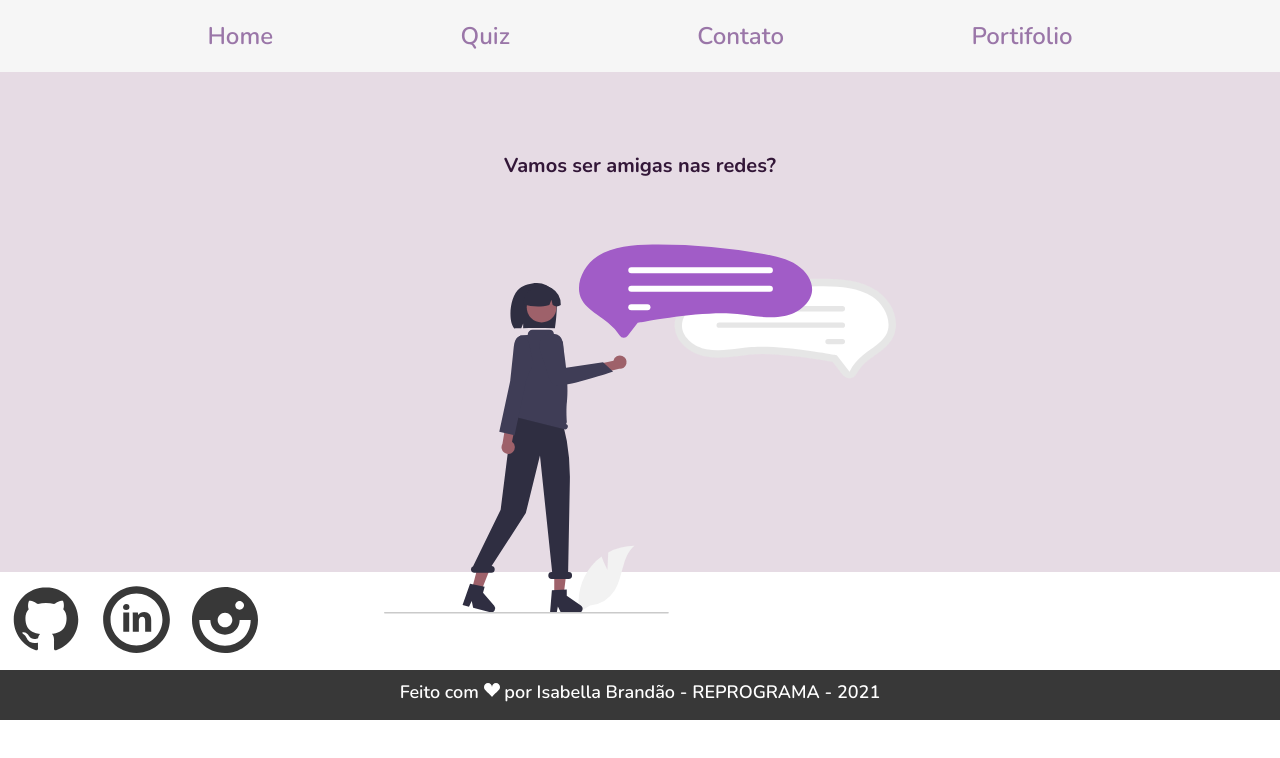
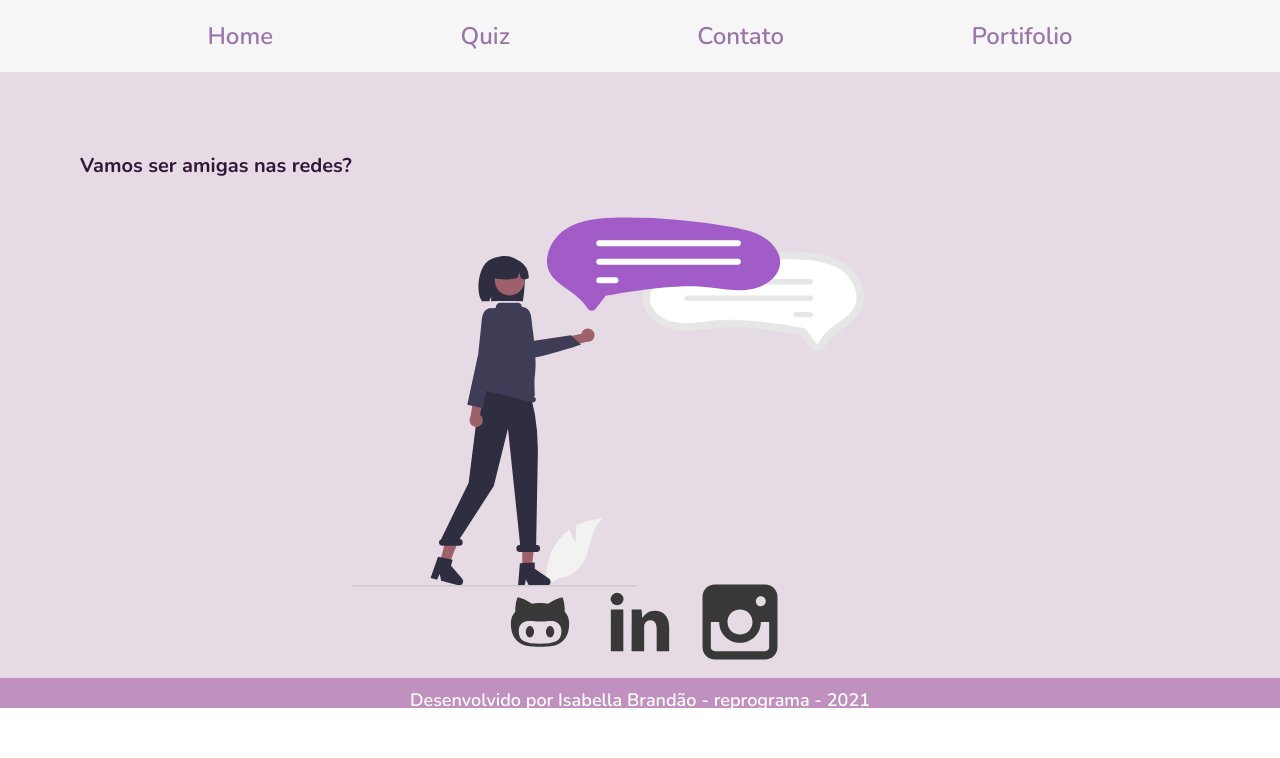
Before and after one commit to bellabrandoni/quizdasprincesas, a React (Create React App) app: page /contato in a window 1280 px wide. Shown: the top 758 px of the page. Built offline with nearby package versions, Linux system fonts and the light colour scheme.

Commit message:
novas atualizacoes

```diff
--- a/public/index.html
+++ b/public/index.html
@@ -8,7 +8,7 @@
       name="description"
       content="Web site created using create-react-app"
     />
-    <title>Site da Isa</title>
+    <title>Quiz das princesas</title>
     <link rel="preconnect" href="https://fonts.googleapis.com">
     <link rel="preconnect" href="https://fonts.gstatic.com" crossorigin>
     <link href="https://fonts.googleapis.com/css2?family=Nunito:wght@600;700;800;900&display=swap" rel="stylesheet">
--- a/src/components/Footer/Footer.jsx
+++ b/src/components/Footer/Footer.jsx
@@ -4,7 +4,7 @@ import './footer.style.css'
 const Footer = () => {
   return(
     <div className="footer">
-      <span>Feito com <BsFillSuitHeartFill size={16} color="#fff"/> por Isabella Brandão - REPROGRAMA { } - 2021</span>
+      <span>Desenvolvido por Isabella Brandão - reprograma - 2021</span>
     </div>
   )
 }
--- a/src/components/Footer/footer.style.css
+++ b/src/components/Footer/footer.style.css
@@ -1,8 +1,8 @@
 .footer {
-    background-color: rgb(56, 56, 56);
+    background-color: #c091be;
     color: white;
     text-align: center;
-    height: 50px;
+    height: 30px;
     left: 0;
     bottom: 0;
     width: 100%;
--- a/src/components/Header/header.styles.css
+++ b/src/components/Header/header.styles.css
@@ -2,9 +2,12 @@
     padding: 80px;
     text-align: center;
     color: rgb(51, 23, 56);
+    width: 100%;
+    min-width: 800px;
     background-color: #e6dbe4;
     background-size: cover;
     height: 500px;
+    display: flex;
   }
 
   .header h1 {
--- a/src/components/Jogo/jogo.styles.css
+++ b/src/components/Jogo/jogo.styles.css
@@ -1,10 +1,12 @@
 .app {
     background-color: #c693d3;
-    width: 450px;
-    min-height: 200px;
+    width: 100%;
+    min-height: 50px;
+    min-width: 600px;
+    max-width: auto;
     height: min-content;
     border-radius: 15px;
-    padding: 20px;
+    padding: 50px;
     box-shadow: 10px 10px 42px 0px rgba(15, 2, 17, 0.75);
     display: flex;
     justify-content: center;
@@ -85,3 +87,14 @@
   button svg {
     margin-right: 5px;
   }
+
+  /*max-windt*/
+  @media (max-width:600px) {
+    .app {
+      width: 320px;
+
+    }
+    span .maior600 {
+      display: inline-block;
+  }
+  }
--- a/src/pages/Contato/Contato.js
+++ b/src/pages/Contato/Contato.js
@@ -1,9 +1,10 @@
-import { TiSocialLinkedinCircular, TiSocialInstagramCircular} from 'react-icons/ti'
-import { DiGithubBadge } from 'react-icons/di'
+import { TiSocialLinkedin, TiSocialInstagram} from 'react-icons/ti'
+import { TiSocialGithub } from 'react-icons/ti'
 import Menu from '../../components/Menu/Menu'
 import Header from '../../components/Header/Header'
 import ImageContato from '../../assets/contato.svg'
 import Footer from '../../components/Footer/Footer'
+import '../Contato/contato.styles.css'
 
 const Contato = () => {
     return(
@@ -13,14 +14,14 @@ const Contato = () => {
 
            <div className='icones' >
 
-            <a href="https://github.com/marciatkm" target="_blank" rel="noreferrer">
-            <DiGithubBadge size={92} color="rgb(56, 56, 56)"/>
+            <a  href="https://github.com/bellabrandoni" target="_blank" rel="noreferrer">
+            <TiSocialGithub size={100}  color="rgb(56, 56, 56)"  />
             </a>
-            <a href="https://linkedin.com/in/marcia-tadakuma" target="_blank" rel="noreferrer">
-            <TiSocialLinkedinCircular size={89} color="rgb(56, 56, 56)"/>
+            <a href="https://linkedin.com/in/isabella-brandao" target="_blank" rel="noreferrer">
+            <TiSocialLinkedin size={100}  color="rgb(56, 56, 56)" />
             </a>
-            <a href="https://www.instagram.com/marcinhatkm/"  target="_blank" rel="noreferrer">
-            <TiSocialInstagramCircular size={88} color="rgb(56, 56, 56)"/>
+            <a href="https://www.instagram.com/bellabrandoni/"  target="_blank" rel="noreferrer">
+            <TiSocialInstagram size={100} color="rgb(56, 56, 56)" />
             </a>
 
 
--- /dev/null
+++ b/src/pages/Contato/contato.styles.css
@@ -0,0 +1,6 @@
+.icones {
+    display: flex;
+    align-items:center;
+    background-color: #e6dbe4;
+    justify-content: center;
+}
--- a/src/pages/Portifolio/portifolio.styles.css
+++ b/src/pages/Portifolio/portifolio.styles.css
@@ -1,11 +1,12 @@
 .card-container {
-    margin: 50px auto;
+
     display: flex;
     flex-wrap: wrap;
     justify-content: center;
     gap: 30px;
-    width: 80%;
+    width: 1-0%;
     align-items: center;
+    background-color: #e6dbe4;
   }
 
   .card {
```
